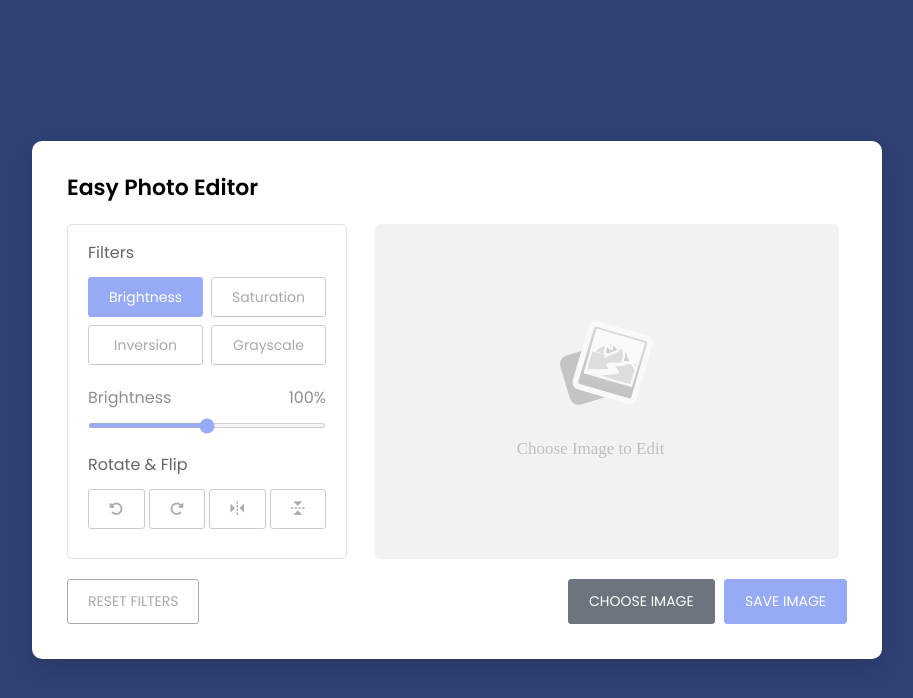
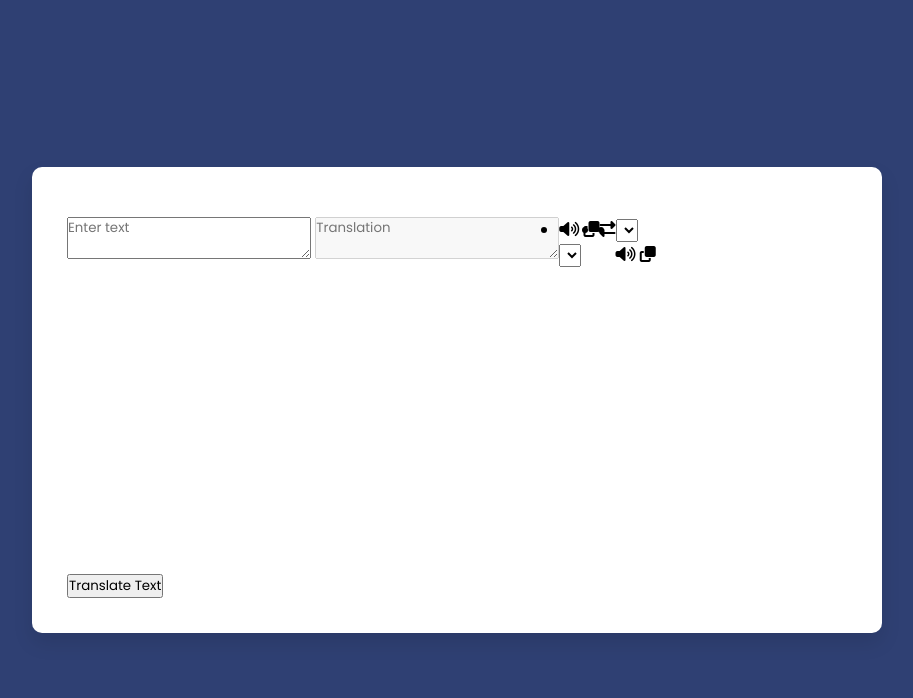
Before and after one commit to ibrahimov13/ibrahimov13.github.io, a plain HTML site: page index.html in a window 1280 px wide. Shown: the whole page, without its empty margins (183-1096 px from the left). Drawn offline with nearby package versions, Linux system fonts and the light colour scheme.

Commit message:
Update HTML file

```diff
--- a/index.html
+++ b/index.html
@@ -4,81 +4,64 @@
     <meta charset="UTF-8">
     <meta http-equiv="X-UA-Compatible" content="IE=edge">
     <meta name="viewport" content="width=device-width, initial-scale=1.0">
+    <title>Language Translator</title>
+    <meta name="title" content="Language Translator">
+    <meta name="description" content="Language Translator | Use free translation services">
 
-    <!-- Primary Meta Tags -->
-    <title>Photo Editor</title>
-    <meta name="title" content="Photo Editor">
-    <meta name="description" content="Online Photo Editor | Edit photo quick and easy">
+    <!-- CSS Stylesheet -->
+    <link rel="stylesheet" href="css/style.css">
+
+    <!-- Font Awesome CDN Link for Icons -->
+    <link rel="stylesheet" href="https://cdnjs.cloudflare.com/ajax/libs/font-awesome/6.1.1/css/all.min.css">
 
     <!-- Open Graph / Facebook -->
     <meta property="og:type" content="website">
     <meta property="og:url" content="https://ibrahimov13.github.io/">
-    <meta property="og:title" content="Photo Editor">
-    <meta property="og:description" content="Online Photo Editor | Edit photo quick and easy">
-    <meta property="og:image" content="https://files-iboshop.netlify.app/photo%20editor%20app/files/img/Photo%20editor%20app.png">
+    <meta property="og:title" content="Language Translator">
+    <meta property="og:description" content="Language Translator | Use free translation services">
+    <meta property="og:image" content="">
 
     <!-- Twitter -->
     <meta property="twitter:card" content="summary_large_image">
-    <meta property="twitter:domain" content="ibrahimov13.github.io">
     <meta property="twitter:url" content="https://ibrahimov13.github.io/">
-    <meta property="twitter:title" content="Photo Editor">
-    <meta property="twitter:description" content="Online Photo Editor | Edit photo quick and easy">
-    <meta property="twitter:image" content="https://files-iboshop.netlify.app/photo%20editor%20app/files/img/Photo%20editor%20app.png">
+    <meta property="twitter:title" content="Language Translator">
+    <meta property="twitter:description" content="Language Translator | Use free translation services">
+    <meta property="twitter:image" content="">
 
-    <!-- CSS stylesheet -->
-    <link rel="stylesheet" href="css/style.css">
-    <link rel="icon" type="image/x-icon" href="img/favicon.ico">
-
-    <!-- BoxIcon & FontAwesome Links For Icons -->
-    <link rel='stylesheet' href='https://unpkg.com/boxicons@2.1.2/css/boxicons.min.css'>
-    <link rel="stylesheet" href="https://cdnjs.cloudflare.com/ajax/libs/font-awesome/6.1.1/css/all.min.css">
 
 </head>
 <body>
-    <div class="container disable">
-        <h2>Easy Photo Editor</h2>
+    <div class="container">
         <div class="wrapper">
-            <div class="editor-panel">
-                <div class="filter">
-                    <label for="" class="title">Filters</label>
-                    <div class="options">
-                        <button id="brightness" class="active">Brightness</button>
-                        <button id="saturation">Saturation</button>
-                        <button id="inversion">Inversion</button>
-                        <button id="grayscale">Grayscale</button>
+            <div class="text-input">
+                <textarea class="from-text" placeholder="Enter text"></textarea>
+                <textarea class="to-text" placeholder="Translation" readonly disabled></textarea>
+            </div>
+            <ul class="controls">
+                <li class="row from">
+                    <div class="icons">
+                        <i id="from" class="fas fa-volume-up"></i>
+                        <i id="from" class="fas fa-copy"></i>
                     </div>
-                    <div class="slider">
-                        <div class="filter-info">
-                            <p class="name">Brightness</p>
-                            <p class="value">100%</p>
-                        </div>
-                        <input type="range" value="100" min="0" max="200">
+                    <select>
+                    </select>
+                </li>
+                <li class="exchange"><i class="fas fa-exchange-alt"></i></li>
+                <li class="row to">
+                    <select>
+                    </select>
+                    <div class="icons">
+                        <i id="to" class="fas fa-volume-up"></i>
+                        <i id="to" class="fas fa-copy"></i>
                     </div>
-                </div>
-                <div class="rotate">
-                    <label for="" class="title">Rotate & Flip</label>
-                    <div class="options">
-                        <button id="left"><i class="fa-solid fa-rotate-left"></i></button>
-                        <button id="right"><i class="fa-solid fa-rotate-right"></i></button>
-                        <button id="horizontal"><i class="bx bx-reflect-vertical"></i></button>
-                        <button id="vertical"><i class="bx bx-reflect-horizontal"></i></button>
-                    </div>
-                </div>
-            </div>
-            <div class="preview-img">
-                <img src="img/image-placeholder.svg" alt="preview-img">
-            </div>
+                </li>
+            </ul>
         </div>
-        <div class="controls">
-            <button class="reset-filter">Reset Filters</button>
-            <div class="row">
-                <input type="file" class="file-input" accept="image/*" hidden>
-                <button class="choose-img">Choose Image</button>
-                <button class="save-img">Save Image</button>
-            </div>
-        </div>
+        <button>Translate Text</button>
     </div>
 
-    <script src="js/script.js"></script>
+    <script src="js/countries.js" type="text/javascript"></script>
+    <script src="js/script.js" type="text/javascript"></script>
+
 </body>
 </html>
```
